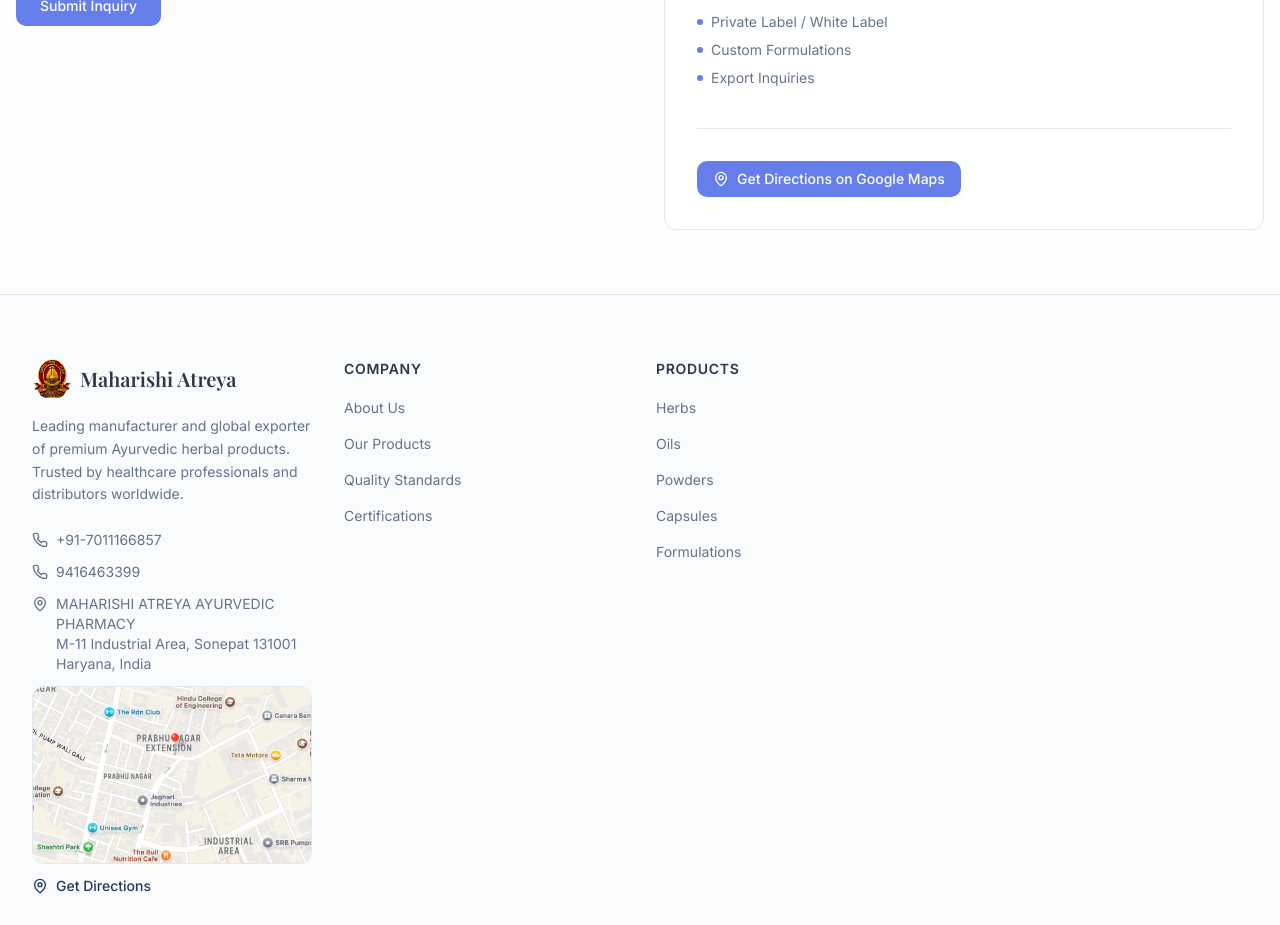
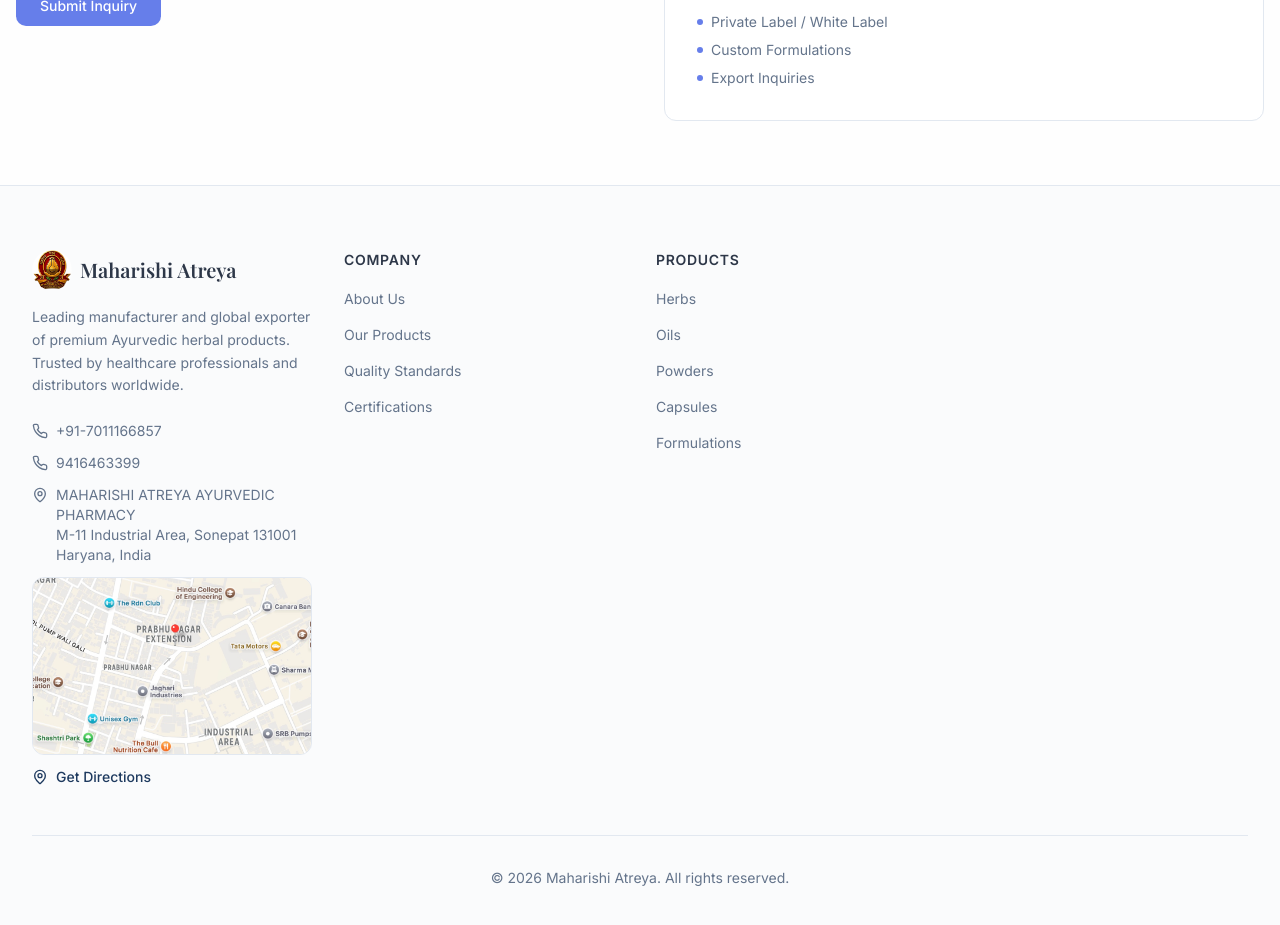
Before and after one commit to bhav0009/ayurvedic-b2b-frontend, a Next.js app: page /contact in a window 1280 px wide. Shown: the part 1000-1925 px from the top of the page. Built offline with nearby package versions, Linux system fonts and the light colour scheme; no server answers; a web font is replaced by a local one.

Commit message:
fix: remove Get Directions button from business card

```diff
--- a/app/contact/page.tsx
+++ b/app/contact/page.tsx
@@ -1,7 +1,7 @@
 import { Navbar } from "@/components/navbar";
 import { Footer } from "@/components/footer";
 import { ContactForm } from "@/components/contact/contact-form";
-import { Mail, Phone, MapPin, Globe, MessageCircle } from "lucide-react";
+import { Phone, MapPin, Globe, MessageCircle } from "lucide-react";
 import type { Metadata } from "next";
 
 export const metadata: Metadata = {
@@ -144,18 +144,6 @@ export default function ContactPage() {
                     </ul>
                   </div>
 
-                  {/* Google Maps */}
-                  <div className="mt-10 border-t border-border pt-8">
-                    <a
-                      href="https://maps.app.goo.gl/4iMNHTiKuWJkSMZA9"
-                      target="_blank"
-                      rel="noopener noreferrer"
-                      className="inline-flex items-center gap-2 rounded-md bg-primary px-4 py-2 text-sm font-medium text-primary-foreground transition-opacity hover:opacity-90"
-                    >
-                      <MapPin className="h-4 w-4" aria-hidden="true" />
-                      Get Directions on Google Maps
-                    </a>
-                  </div>
                 </div>
               </div>
             </div>
```
